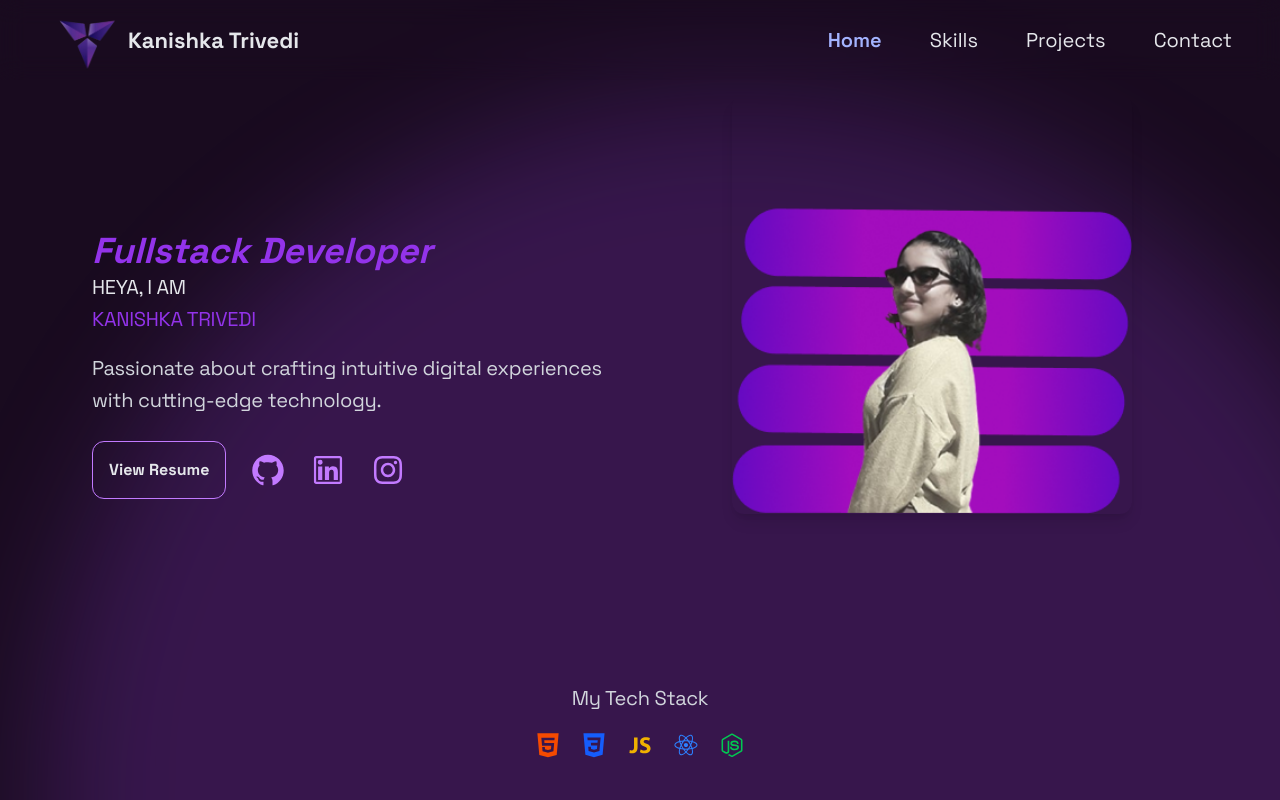
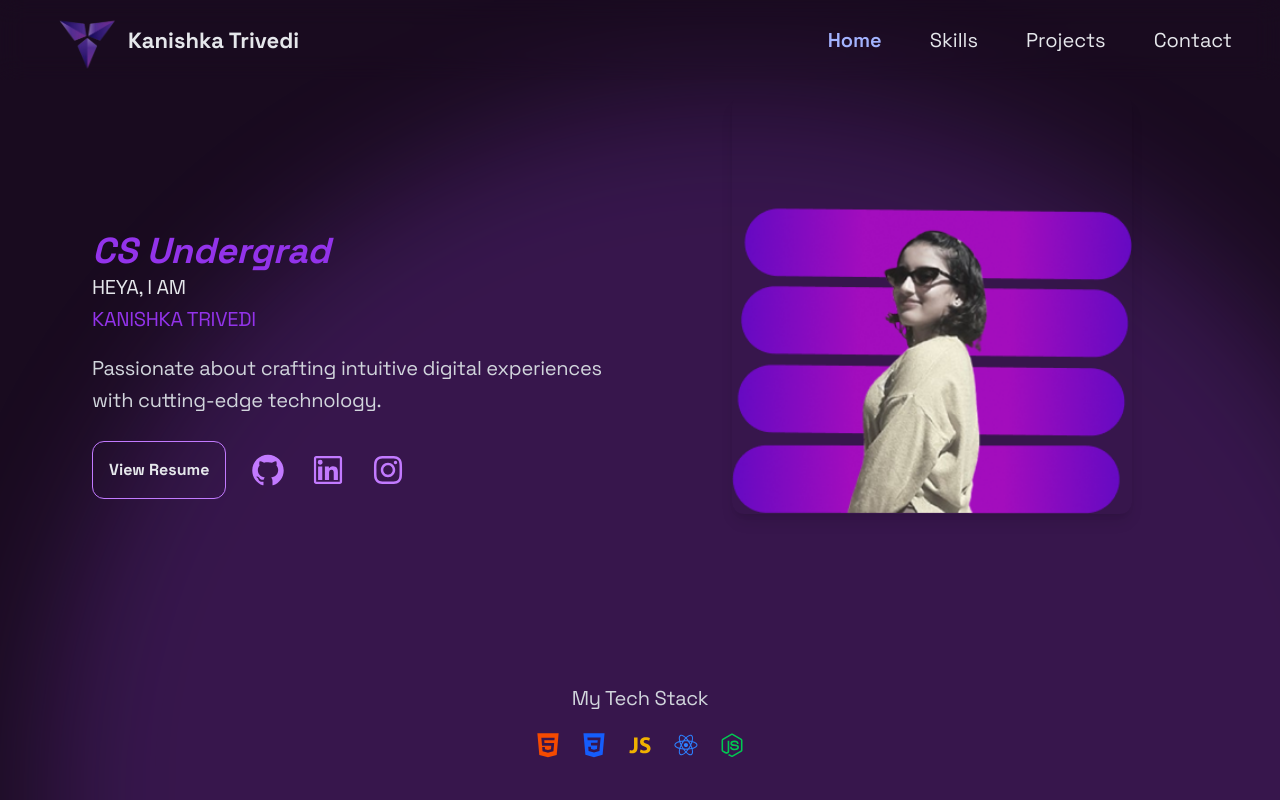
Before and after one commit to Kanishka-Trivedi/Portfolio-Website, a React (Vite) app in the folder portfolio/: page / in a window 1280 px wide. Shown: the top 800 px of the page. Built offline with nearby package versions, Linux system fonts and the light colour scheme.

Commit message:
Bouncing Icons Added

```diff
--- a/portfolio/src/components/Hero.jsx
+++ b/portfolio/src/components/Hero.jsx
@@ -395,7 +395,7 @@ const Hero = () => {
           className="text-center md:text-left"
         >
           <TypeAnimation
-            sequence={["Fullstack Developer", 1000, "Web Designer", 1000]}
+            sequence={["Fullstack Developer", 1000, "Web Designer", 1000, "CS Undergrad", 1000]}
             speed={50}
             repeat={Infinity}
             className="font-bold text-gray-400 text-xl sm:text-2xl md:text-4xl italic mb-4"
```
